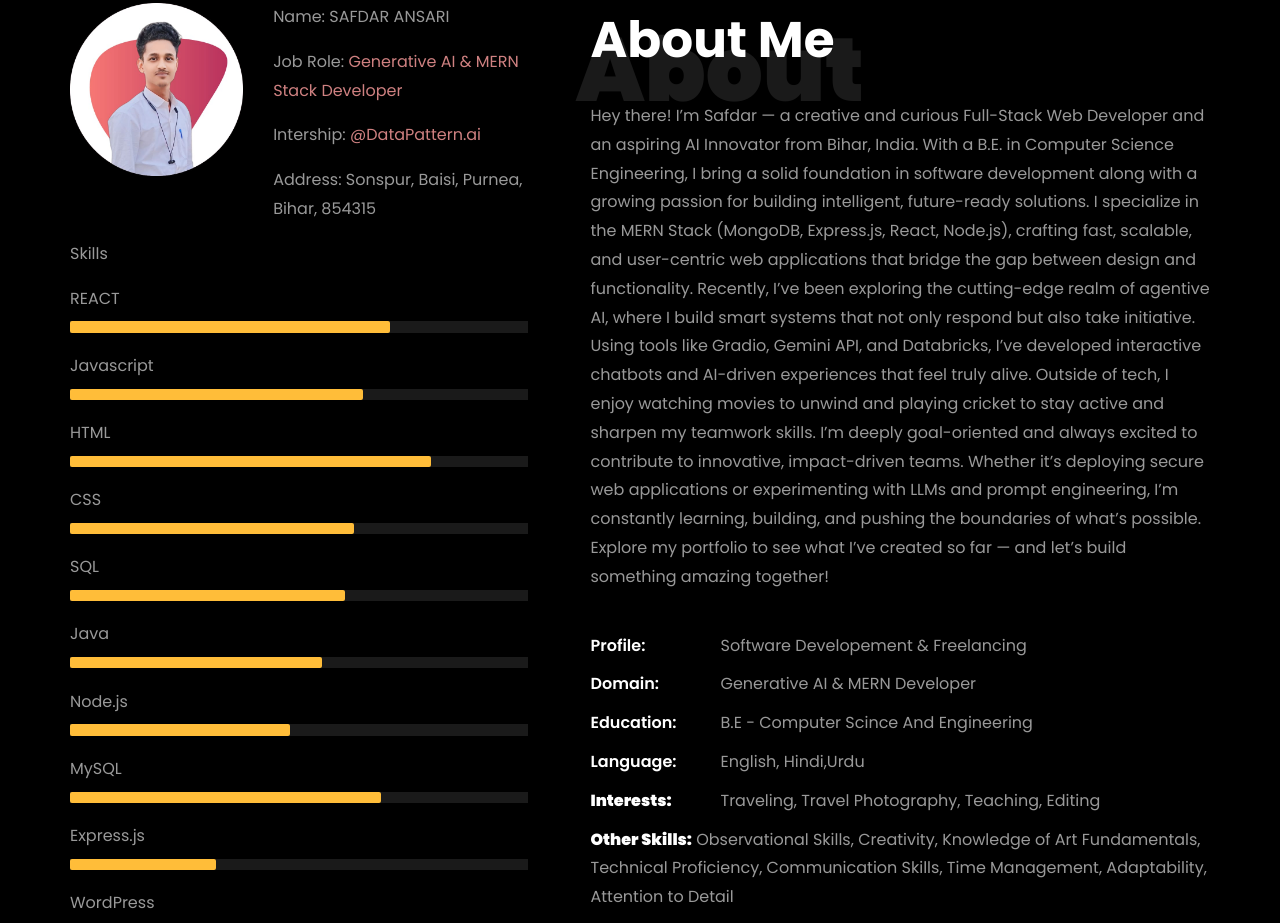
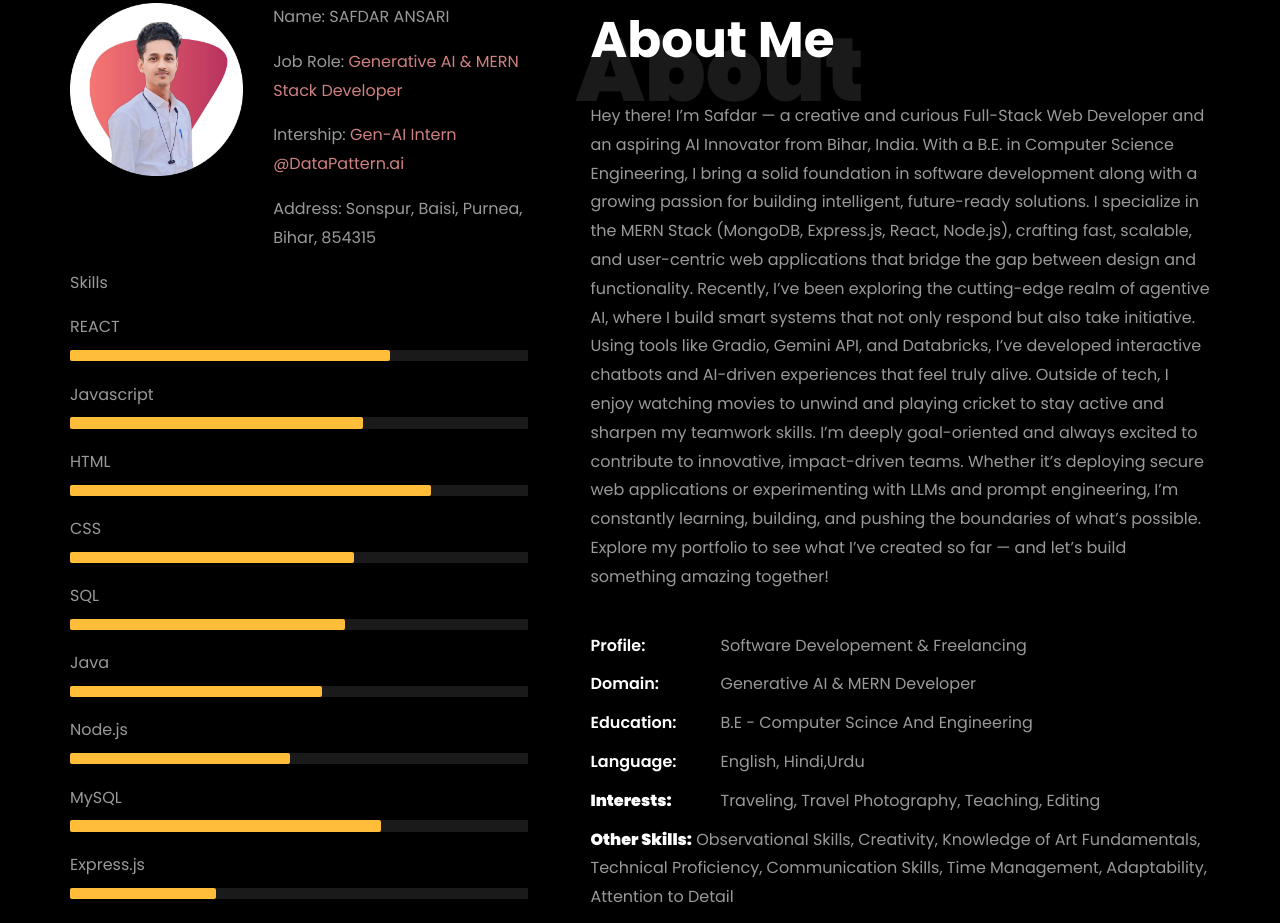
Before and after one commit to iamSafdarAnsari/Personal_Portfolio, a plain HTML site: page index.html in a window 1280 px wide. Shown: the part 859-1782 px from the top of the page. Drawn offline with Linux system fonts and the light colour scheme; files whose address does not match are found by name.

Commit message:
Updated About Me, Skills,and intership details and Interests section

```diff
--- a/index.html
+++ b/index.html
@@ -255,7 +255,7 @@
                       <p>
                         <span class="title-s">Intership:
                         </span>
-                        <span style="color:rgb(207, 129, 129);">@DataPattern.ai </span>
+                        <span style="color:rgb(207, 129, 129);">Gen-AI Intern @DataPattern.ai </span>
                       </p>
                       <p>
                         <!-- <span class="title-s">Experience: </span> <span>5 Years 3 Months</span></p> <p> -->
```
